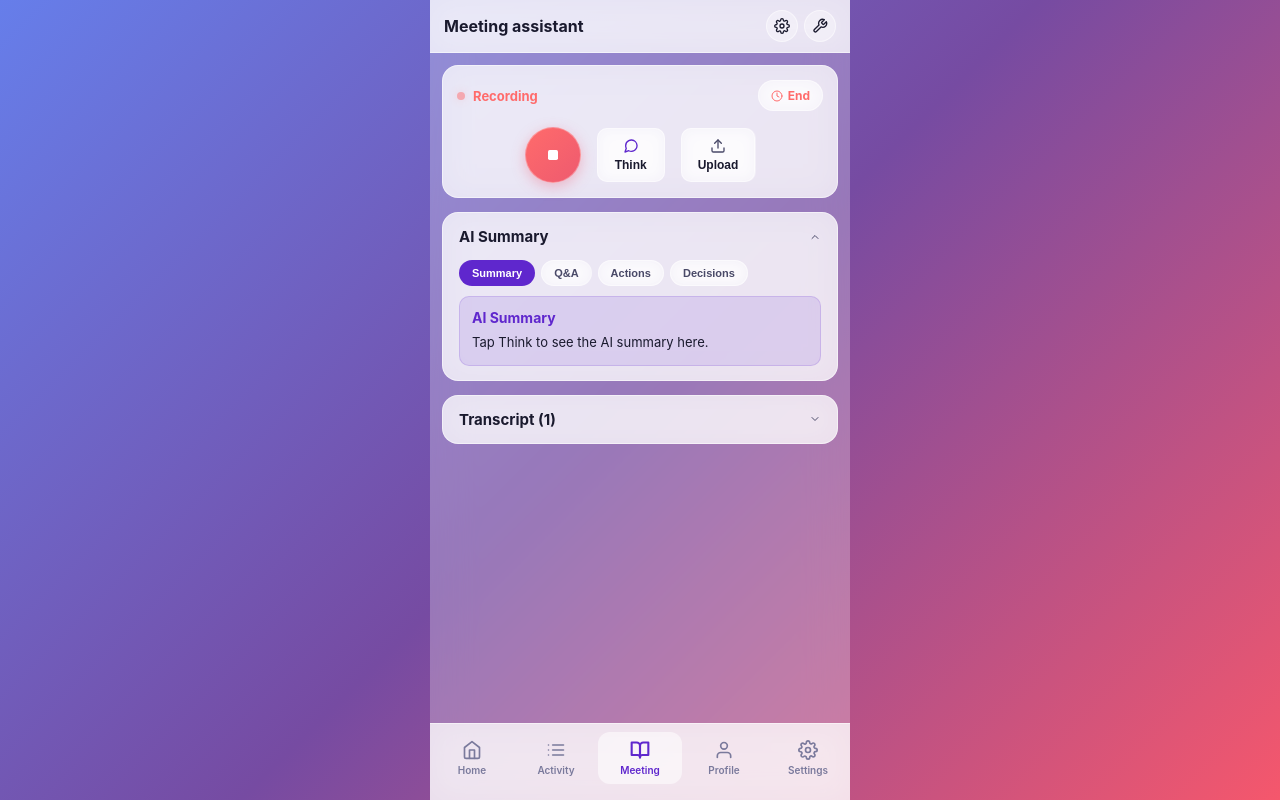
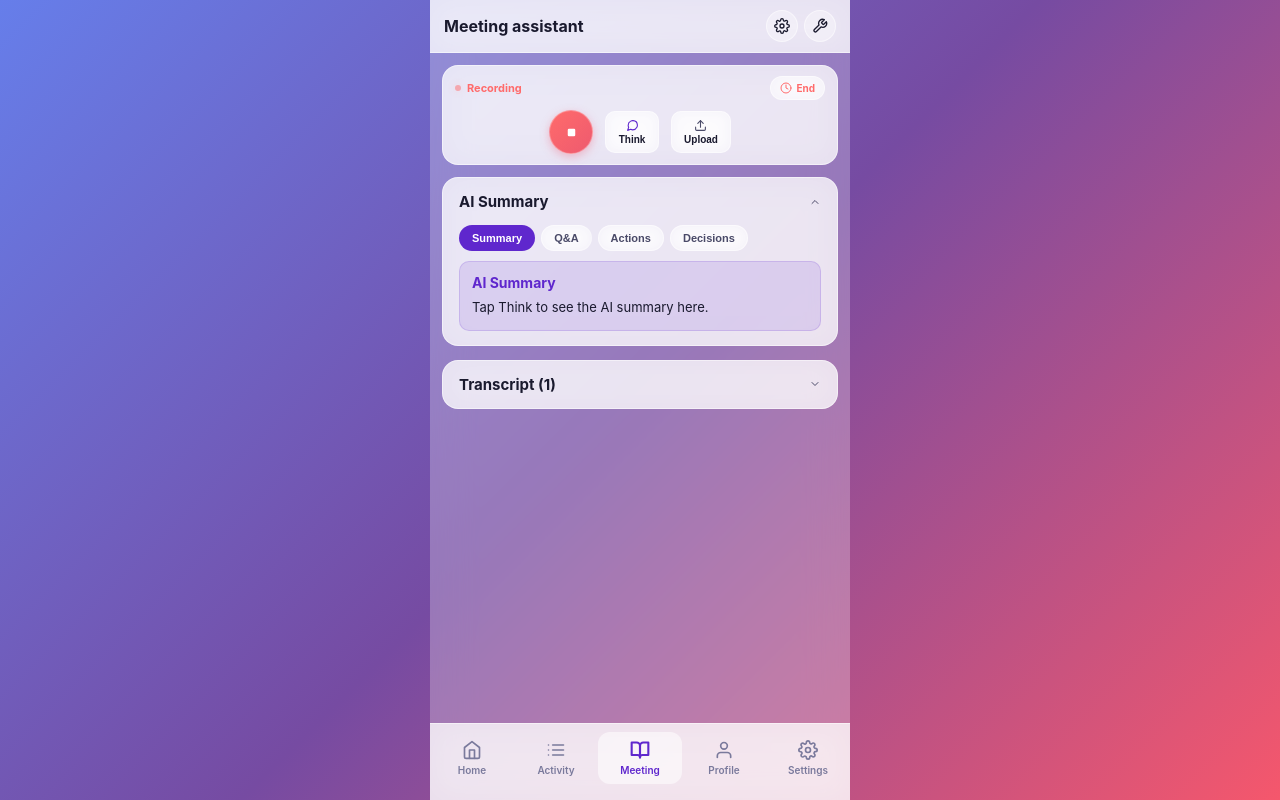
Before and after one commit to kannanjmc/interfaceai-assignment, a Flask app: page / in a window 1280 px wide. Run offline with Flask 3, Linux system fonts and the light colour scheme.

Commit message:
Make recording tab smaller

```diff
--- a/src/ui_app/static/css/style.css
+++ b/src/ui_app/static/css/style.css
@@ -150,8 +150,8 @@ html, body {
     background: var(--glass);
     border: 1px solid var(--glass-border);
     border-radius: var(--radius);
-    padding: 14px;
-    margin-bottom: 14px;
+    padding: 10px 12px;
+    margin-bottom: 12px;
     backdrop-filter: blur(16px);
     -webkit-backdrop-filter: blur(16px);
 }
@@ -160,22 +160,22 @@ html, body {
     display: flex;
     align-items: center;
     justify-content: space-between;
-    margin-bottom: 16px;
+    margin-bottom: 10px;
 }
 
 .recording-status {
     display: flex;
     align-items: center;
-    gap: 8px;
+    gap: 6px;
 }
 
 .recording-dot {
-    width: 8px;
-    height: 8px;
+    width: 6px;
+    height: 6px;
     background: var(--danger);
     border-radius: 50%;
     animation: pulse 1.5s infinite;
-    box-shadow: 0 0 10px rgba(255, 107, 107, 0.4);
+    box-shadow: 0 0 8px rgba(255, 107, 107, 0.4);
 }
 
 @keyframes pulse {
@@ -184,7 +184,7 @@ html, body {
 }
 
 .recording-text {
-    font-size: 13px;
+    font-size: 11px;
     font-weight: 700;
     color: var(--danger);
 }
@@ -192,12 +192,12 @@ html, body {
 .end-session {
     display: flex;
     align-items: center;
-    gap: 5px;
-    padding: 7px 12px;
+    gap: 4px;
+    padding: 5px 9px;
     background: rgba(255, 255, 255, 0.4);
     border: 1px solid var(--glass-border);
     border-radius: var(--radius-pill);
-    font-size: 12px;
+    font-size: 10px;
     font-weight: 700;
     color: var(--danger);
     cursor: pointer;
@@ -213,12 +213,12 @@ html, body {
     display: flex;
     align-items: center;
     justify-content: center;
-    gap: 16px;
+    gap: 12px;
 }
 
 .record-btn {
-    width: 56px;
-    height: 56px;
+    width: 44px;
+    height: 44px;
     border: none;
     border-radius: 50%;
     background: linear-gradient(135deg, #ff6b6b, #ee5a6f);
@@ -227,7 +227,7 @@ html, body {
     align-items: center;
     justify-content: center;
     cursor: pointer;
-    box-shadow: 0 4px 14px rgba(238, 90, 111, 0.35);
+    box-shadow: 0 3px 10px rgba(238, 90, 111, 0.35);
     border: 1px solid rgba(255, 255, 255, 0.3);
     padding: 0;
 }
@@ -237,24 +237,24 @@ html, body {
 }
 
 .record-btn .icon {
-    width: 20px;
-    height: 20px;
+    width: 15px;
+    height: 15px;
 }
 
 .action-btn {
     display: flex;
     flex-direction: column;
     align-items: center;
-    gap: 4px;
-    padding: 9px 16px;
+    gap: 2px;
+    padding: 7px 12px;
     border: 1px solid var(--glass-border);
     border-radius: var(--radius-sm);
     background: rgba(255, 255, 255, 0.4);
     color: var(--text-primary);
-    font-size: 12px;
+    font-size: 10px;
     font-weight: 600;
     cursor: pointer;
-    min-width: 68px;
+    min-width: 54px;
     backdrop-filter: blur(8px);
     -webkit-backdrop-filter: blur(8px);
 }
@@ -265,8 +265,8 @@ html, body {
 }
 
 .action-btn .icon {
-    width: 16px;
-    height: 16px;
+    width: 13px;
+    height: 13px;
     color: var(--text-secondary);
 }
 
```
